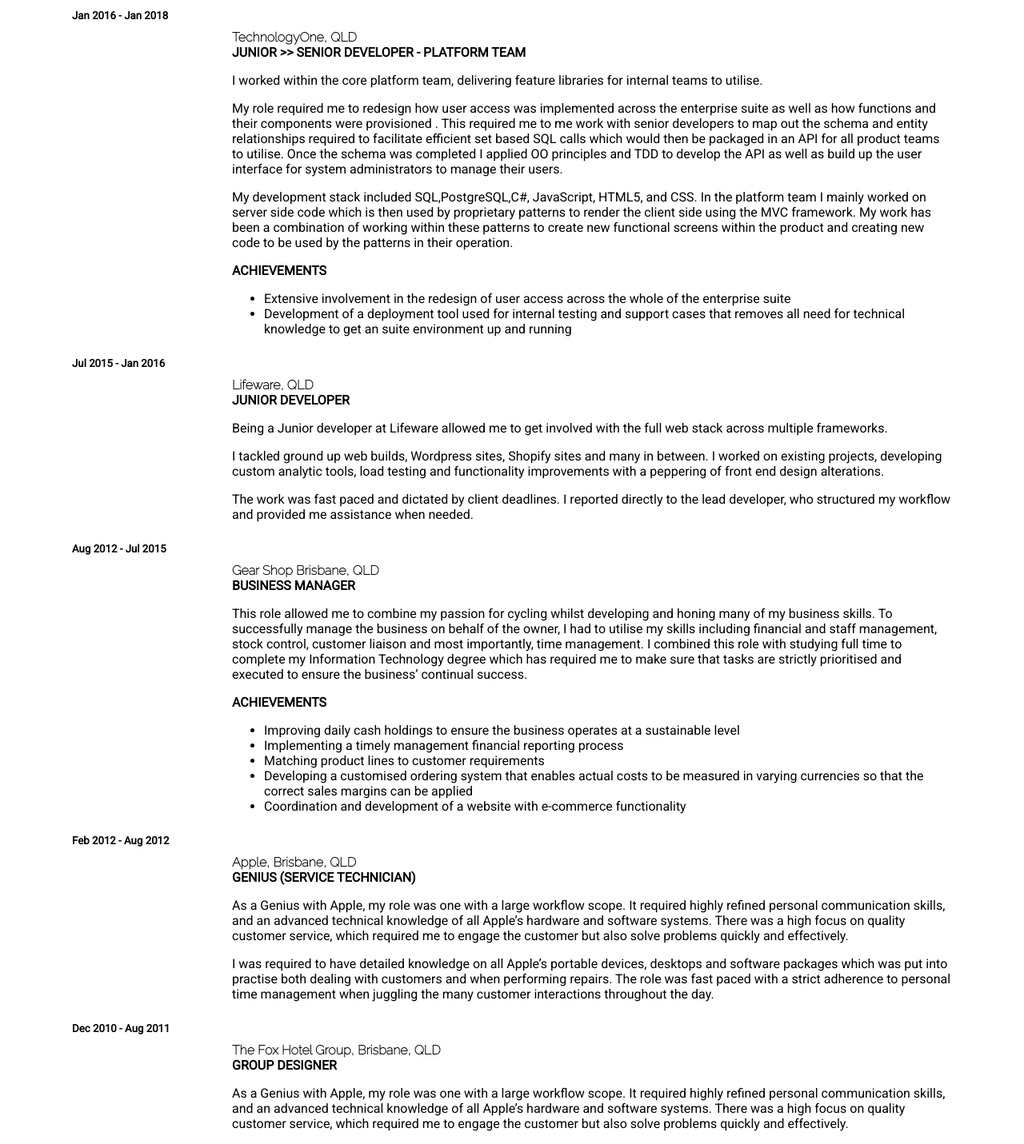
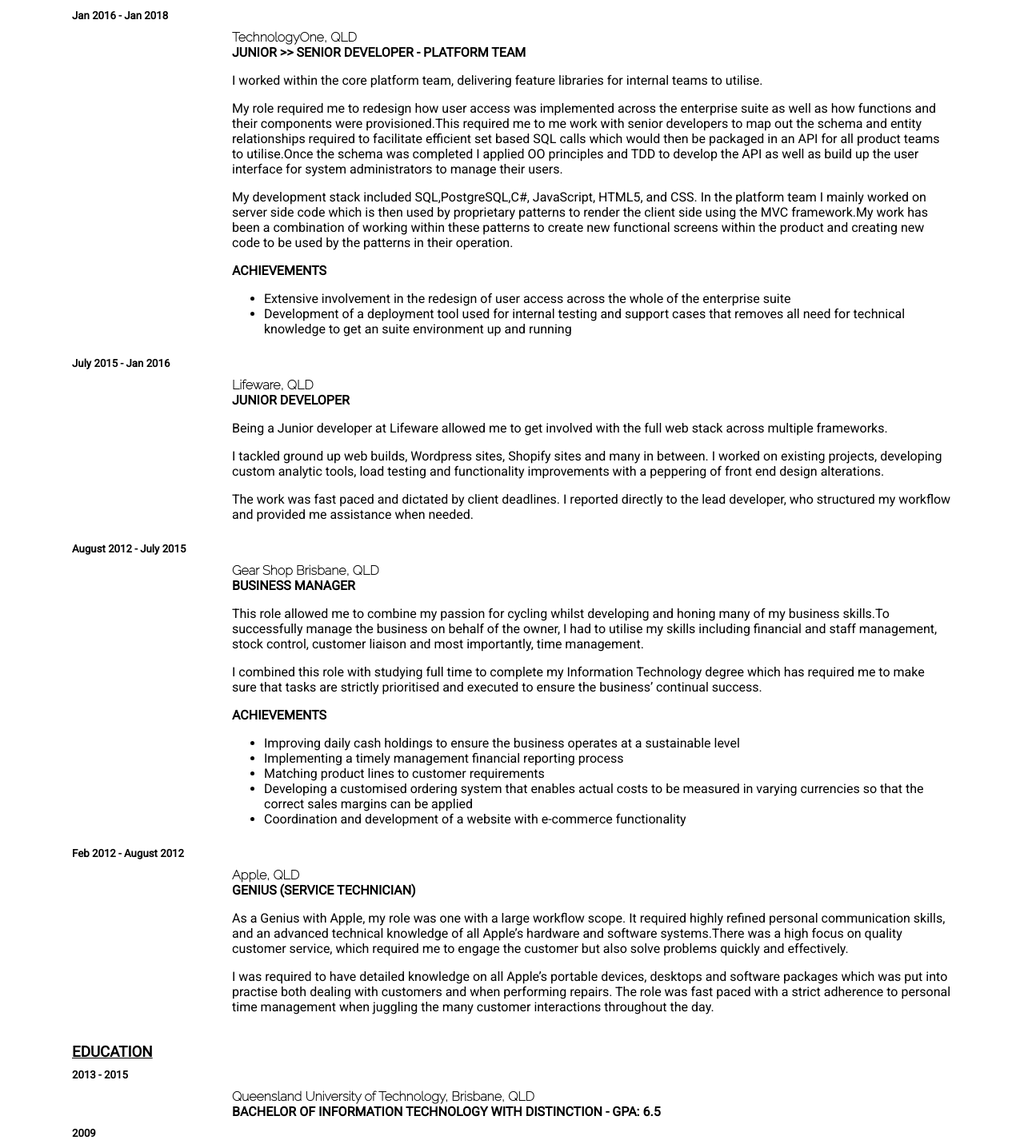
Before and after one commit to Jesseppi/jesseppi.github.io, a React app in the folder front_end/: page / in a window 1280 px wide. Shown: the part 980-2411 px from the top of the page at 80% size. Built offline with nearby package versions, Linux system fonts and the light colour scheme.

Commit message:
job blocks are now being rendered from mock service response, need to restructure css so that each job is a block and can be keyed as per react convention

```diff
--- a/front_end/src/pages/resume/index.tsx
+++ b/front_end/src/pages/resume/index.tsx
@@ -38,13 +38,99 @@
                 "Developing an automated release pipeline"
             ]
         },
+        {
+            period: "Jan 2016 - Jan 2018",
+            organisation: {
+                location: "QLD",
+                name: "TechnologyOne"
+            },
+            position: "Junior >> Senior Developer - Platform Team",
+            description: [
+                "I worked within the core platform team, delivering feature libraries for internal teams to utilise.",
+                "My role required me to redesign how user access was implemented across the enterprise suite as well as how functions and their components were provisioned.This required me to me work with senior developers to map out the schema and entity relationships required to facilitate efficient set based SQL calls which would then be packaged in an API for all product teams to utilise.Once the schema was completed I applied OO principles and TDD to develop the API as well as build up the user interface for system administrators to manage their users.",
+                "My development stack included SQL,PostgreSQL,C#, JavaScript, HTML5, and CSS. In the platform team I mainly worked on server side code which is then used by proprietary patterns to render the client side using the MVC framework.My work has been a combination of working within these patterns to create new functional screens within the product and creating new code to be used by the patterns in their operation."
+            ],
+            achievements: [
+                "Extensive involvement in the redesign of user access across the whole of the enterprise suite",
+                "Development of a deployment tool used for internal testing and support cases that removes all need for technical knowledge to get an suite environment up and running"
+            ]
+        },
+        {
+            period: "July 2015 - Jan 2016",
+            organisation: {
+                location: "QLD",
+                name: "Lifeware"
+            },
+            position: "Junior Developer",
+            description: [
+                "Being a Junior developer at Lifeware allowed me to get involved with the full web stack across multiple frameworks.",
+                "I tackled ground up web builds, Wordpress sites, Shopify sites and many in between. I worked on existing projects, developing custom analytic tools, load testing and functionality improvements with a peppering of front end design alterations.",
+                "The work was fast paced and dictated by client deadlines. I reported directly to the lead developer, who structured my workflow and provided me assistance when needed."
+            ]
+        },
+        {
+            period: "August 2012 - July 2015",
+            organisation: {
+                location: "QLD",
+                name: "Gear Shop Brisbane"
+            },
+            position: "Business Manager",
+            description: [
+                "This role allowed me to combine my passion for cycling whilst developing and honing many of my business skills.To successfully manage the business on behalf of the owner, I had to utilise my skills including financial and staff management, stock control, customer liaison and most importantly, time management.",
+                "I combined this role with studying full time to complete my Information Technology degree which has required me to make sure that tasks are strictly prioritised and executed to ensure the business’ continual success."
+            ],
+            achievements: [
+                "Improving daily cash holdings to ensure the business operates at a sustainable level",
+                "Implementing a timely management financial reporting process",
+                "Matching product lines to customer requirements",
+                "Developing a customised ordering system that enables actual costs to be measured in varying currencies so that the correct sales margins can be applied",
+                "Coordination and development of a website with e-commerce functionality"
+            ]
+        },
+        {
+            period: "Feb 2012 - August 2012",
+            organisation: {
+                location: "QLD",
+                name: "Apple"
+            },
+            position: "Genius (Service Technician)",
+            description: [
+                "As a Genius with Apple, my role was one with a large workflow scope. It required highly refined personal communication skills, and an advanced technical knowledge of all Apple’s hardware and software systems.There was a high focus on quality customer service, which required me to engage the customer but also solve problems quickly and effectively.",
+                "I was required to have detailed knowledge on all Apple’s portable devices, desktops and software packages which was put into practise both dealing with customers and when performing repairs. The role was fast paced with a strict adherence to personal time management when juggling the many customer interactions throughout the day."
+            ]
+        }
     ];
-
-
     return jobsArray;
 }
 
 class ResumePage extends React.Component {
+
+    renderJobBlocks() {
+        let jobsArray = getJobsMock();
+        let elementsArray: JSX.Element[] = [];
+        jobsArray.forEach(job => {
+            elementsArray.push(
+                <ResumeBlock blockType={ResumeBlockType.section}>
+                    <Heading level={HeadingLevel.h5} value={job.period} uppercase={false} />
+                </ResumeBlock>);
+            elementsArray.push(
+                <ResumeBlock blockType={ResumeBlockType.detail} rightJustifiedBlock={true} classes={["resumeJobBlock"]}>
+                    <Heading level={HeadingLevel.h4} value={`${job.organisation.name}, ${job.organisation.location}`} uppercase={false} classes={["ralewayTitle"]} />
+                    <Heading level={HeadingLevel.h4} value={job.position} uppercase={true} classes={["jobDescription"]} />
+                    {job?.description.map(paragraph => (
+                        <p>{paragraph}</p>
+                    ))}
+                    {job.achievements !== undefined &&
+                        <div>
+                            <Heading level={HeadingLevel.h4} value="Achievements" uppercase={true} />
+                            <List listType={ListType.unordered} listItems={job.achievements} />
+                        </div>
+                    }
+                </ResumeBlock>);
+        });
+        return (elementsArray);
+    }
+
     render() {
         return (
             <div id="resumeContainer" className="mainContainer flex">
@@ -71,162 +157,7 @@
                     <Heading level={HeadingLevel.h3} value="Employment" uppercase={true} />
                 </ResumeBlock>
 
-                <ResumeBlock blockType={ResumeBlockType.section}>
-                    <Heading level={HeadingLevel.h5} value="Jan 2018 - Present" uppercase={false} />
-                </ResumeBlock>
-
-                <ResumeBlock blockType={ResumeBlockType.detail} rightJustifiedBlock={true} classes={["resumeJobBlock"]}>
-                    <Heading level={HeadingLevel.h4} value="TechnologyOne, QLD" uppercase={false} classes={["ralewayTitle"]} />
-                    <Heading level={HeadingLevel.h4} value="Senior Developer - New Technologies Team" uppercase={true} classes={["jobDescription"]} />
-                    <p> Being a part of the New Technologies team has allowed me to define myself as a leader.
-                    I lead a team of 4 developers, with oversight from a director. I have overseen a project
-                    from inception to a working product and have been crucial in its success. The project has
-                    utilised the ReactJs library using JavaScript, TypeScript and CSS to create an multi SPA
-                    product running both as a web app and a native app using ReactNative. The project has
-                    progressed through both research and development phases utilising the Agile Methodology,
-                    which allowed the team to remain focussed and driven. I ran all stand ups and coordinated
-                    sprint planning as well the workload of junior developers.</p>
-
-                    <p>The project involved creating an extensive component library of node packages which have
-                    since been used by multiple other internal teams. I created the first SPA app within the
-                    product, which acted as the main portal for accessing other apps. My app consumed many of
-                    the node components through npm as well as some app specific components. I also developed
-                    the back end infrastructure to supply the client with a RESTful API.</p>
-
-                    <p>I jointly defined the deployment model for the apps client side code. I developed the
-                    deployment infrastructure within TeamCity and AWS where code can progress from being
-                    checked in, to live in production within 2-5 minutes. The deployment stack uses many
-                    AWS resources including CloudFront, ApiGateway and S3. My aim was to remove as much manual
-                    handling within the deployment pipeline as possible. Apart from code check in, the
-                    pipeline has no need for human input to deliver code to the client machine.</p>
-
-                    <p>The project has required that I upskill in a lot of areas. I have had to manage people,
-                    liaise with many internal teams, provide assistance and training as well as deliver code
-                    of my own. I have stepped well outside my comfort zone because I saw a challenge that would
-                    provide me with a wealth of experience and great learning curve. I have really enjoyed
-                    pushing myself and  was reminded why I am so passionate about software development.</p>
-
-                    <div>
-                        <Heading level={HeadingLevel.h4} value="Achievements" uppercase={true} />
-                        <List listType={ListType.unordered}
-                            listItems={[
-                                "Delivering a new product with a new tech stack",
-                                "Leading a high performing team",
-                                "Developing an automated release pipeline"
-                            ]} />
-                    </div>
-                </ResumeBlock>
-
-                <ResumeBlock blockType={ResumeBlockType.section}>
-                    <Heading level={HeadingLevel.h5} value="Jan 2016 - Jan 2018" uppercase={false} />
-                </ResumeBlock>
-
-                <ResumeBlock blockType={ResumeBlockType.detail} rightJustifiedBlock={true} classes={["resumeJobBlock"]}>
-                    <Heading level={HeadingLevel.h4} value="TechnologyOne, QLD" uppercase={false} classes={["ralewayTitle"]} />
-                    <Heading level={HeadingLevel.h4} value="Junior >> Senior Developer - Platform Team" uppercase={true} />
-                    <p> I worked within the core platform team, delivering feature
-                            libraries for internal teams to utilise.</p>
-                    <p>My role required me to redesign how user access was implemented across the enterprise
-                        suite as well as how functions and their components were provisioned . This required me to
-                    me work with senior developers to map out the schema and entity relationships required to
-                    facilitate efficient set based SQL calls which would then be packaged in an API for all
-                    product teams to utilise. Once the schema was completed I applied OO principles and TDD to
-                    develop the API as well as build up the user interface for system administrators to manage
-                    their users.</p>
-                    <p>My development stack included SQL,PostgreSQL,C#, JavaScript, HTML5, and CSS. In the
-                    platform team I mainly worked on server side code which is then used by proprietary
-                    patterns to render the client side using the MVC framework. My work has been a combination
-                    of working within these patterns to create new functional screens within the product and
-                    creating new code to be used by the patterns in their operation.</p>
-                    <div>
-                        <Heading level={HeadingLevel.h4} value="Achievements" uppercase={true} />
-                        <List listType={ListType.unordered}
-                            listItems={[
-                                "Extensive involvement in the redesign of user access across the whole of the enterprise suite",
-                                "Development of a deployment tool used for internal testing and support cases that removes all need for technical knowledge to get an suite environment up and running"
-                            ]} />
-                    </div>
-                </ResumeBlock>
-
-                <ResumeBlock blockType={ResumeBlockType.section}>
-                    <Heading level={HeadingLevel.h5} value="Jul 2015 - Jan 2016" uppercase={false} />
-                </ResumeBlock>
-
-                <ResumeBlock blockType={ResumeBlockType.detail} rightJustifiedBlock={true} classes={["resumeJobBlock"]}>
-                    <Heading level={HeadingLevel.h4} value="Lifeware, QLD" uppercase={false} classes={["ralewayTitle"]} />
-                    <Heading level={HeadingLevel.h4} value="Junior Developer" uppercase={true} />
-                    <p> Being a Junior developer at Lifeware allowed me to get involved with the full web stack
-                    across multiple frameworks.</p>
-
-                    <p>I tackled ground up web builds, Wordpress sites, Shopify sites and many in between.
-                    I worked on existing projects, developing custom analytic tools, load testing and
-                    functionality improvements with a peppering of front end design alterations.</p>
-
-                    <p>The work was fast paced and dictated by client deadlines. I reported directly to the lead
-                    developer, who structured my workflow and provided me assistance when needed.</p>
-                </ResumeBlock>
-
-                <ResumeBlock blockType={ResumeBlockType.section}>
-                    <Heading level={HeadingLevel.h5} value="Aug 2012 - Jul 2015" uppercase={false} />
-                </ResumeBlock>
-
-                <ResumeBlock blockType={ResumeBlockType.detail} rightJustifiedBlock={true} classes={["resumeJobBlock"]}>
-                    <Heading level={HeadingLevel.h4} value="Gear Shop Brisbane, QLD" uppercase={false} classes={["ralewayTitle"]} />
-                    <Heading level={HeadingLevel.h4} value="Business Manager" uppercase={true} />
-                    <p> This role allowed me to combine my passion for cycling whilst developing and honing many
-                    of my business skills. To successfully manage the business on behalf of the owner, I had
-                    to utilise my skills including financial and staff management, stock control, customer
-                    liaison and most importantly, time management. I combined this role with studying full
-                    time to complete my Information Technology degree which has required me to make sure that
-                    tasks are strictly prioritised and executed to ensure the business’ continual success.</p>
-                    <div>
-                        <Heading level={HeadingLevel.h4} value="Achievements" uppercase={true} />
-                        <List listType={ListType.unordered}
-                            listItems={[
-                                "Improving daily cash holdings to ensure the business operates at a sustainable level",
-                                "Implementing a timely management financial reporting process",
-                                "Matching product lines to customer requirements",
-                                "Developing a customised ordering system that enables actual costs to be measured in varying currencies so that the correct sales margins can be applied",
-                                "Coordination and development of a website with e-commerce functionality"
-                            ]} />
-                    </div>
-                </ResumeBlock>
-
-                <ResumeBlock blockType={ResumeBlockType.section}>
-                    <Heading level={HeadingLevel.h5} value="Feb 2012 - Aug 2012" uppercase={false} />
-                </ResumeBlock>
-
-                <ResumeBlock blockType={ResumeBlockType.detail} rightJustifiedBlock={true} classes={["resumeJobBlock"]}>
-                    <Heading level={HeadingLevel.h4} value="Apple, Brisbane, QLD" uppercase={false} classes={["ralewayTitle"]} />
-                    <Heading level={HeadingLevel.h4} value="Genius (Service Technician)" uppercase={true} />
-                    <p> As a Genius with Apple, my role was one with a large workflow scope. It required highly
-                    refined personal communication skills, and an advanced technical knowledge of all Apple’s
-                    hardware and software systems. There was a high focus on quality customer service, which
-                    required me to engage the customer but also solve problems quickly and effectively.</p>
-
-                    <p>I was required to have detailed knowledge on all Apple’s portable devices, desktops and software
-                    packages which was put into practise both dealing with customers and when performing repairs.
-                    The role was fast paced with a strict adherence to personal time management when juggling
-                    the many customer interactions throughout the day.</p>
-                </ResumeBlock>
-
-                <ResumeBlock blockType={ResumeBlockType.section}>
-                    <Heading level={HeadingLevel.h5} value="Dec 2010 - Aug 2011" uppercase={false} />
-                </ResumeBlock>
-
-                <ResumeBlock blockType={ResumeBlockType.detail} rightJustifiedBlock={true} classes={["resumeJobBlock"]}>
-                    <Heading level={HeadingLevel.h4} value="The Fox Hotel Group, Brisbane, QLD" uppercase={false} classes={["ralewayTitle"]} />
-                    <Heading level={HeadingLevel.h4} value="Group Designer" uppercase={true} />
-                    <p> As a Genius with Apple, my role was one with a large workflow scope. It required highly
-                    refined personal communication skills, and an advanced technical knowledge of all Apple’s
-                    hardware and software systems. There was a high focus on quality customer service, which
-                    required me to engage the customer but also solve problems quickly and effectively.</p>
-
-                    <p>I was required to have detailed knowledge on all Apple’s portable devices, desktops and software
-                    packages which was put into practise both dealing with customers and when performing repairs.
-                    The role was fast paced with a strict adherence to personal time management when juggling
-                    the many customer interactions throughout the day.</p>
-                </ResumeBlock>
+                {this.renderJobBlocks()}
 
                 <ResumeBlock blockType={ResumeBlockType.section} classes={["sectionTitle"]}>
                     <Heading level={HeadingLevel.h3} value="Education" uppercase={true} />
```
